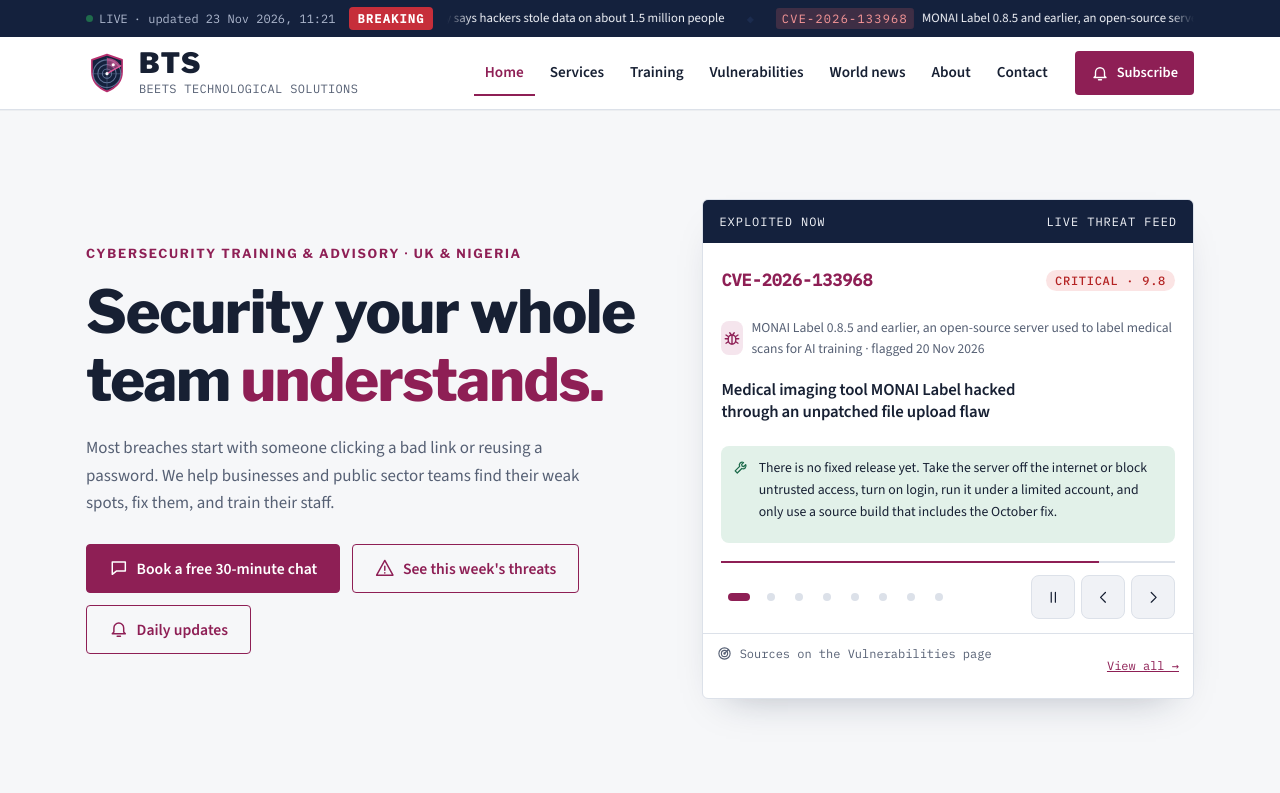
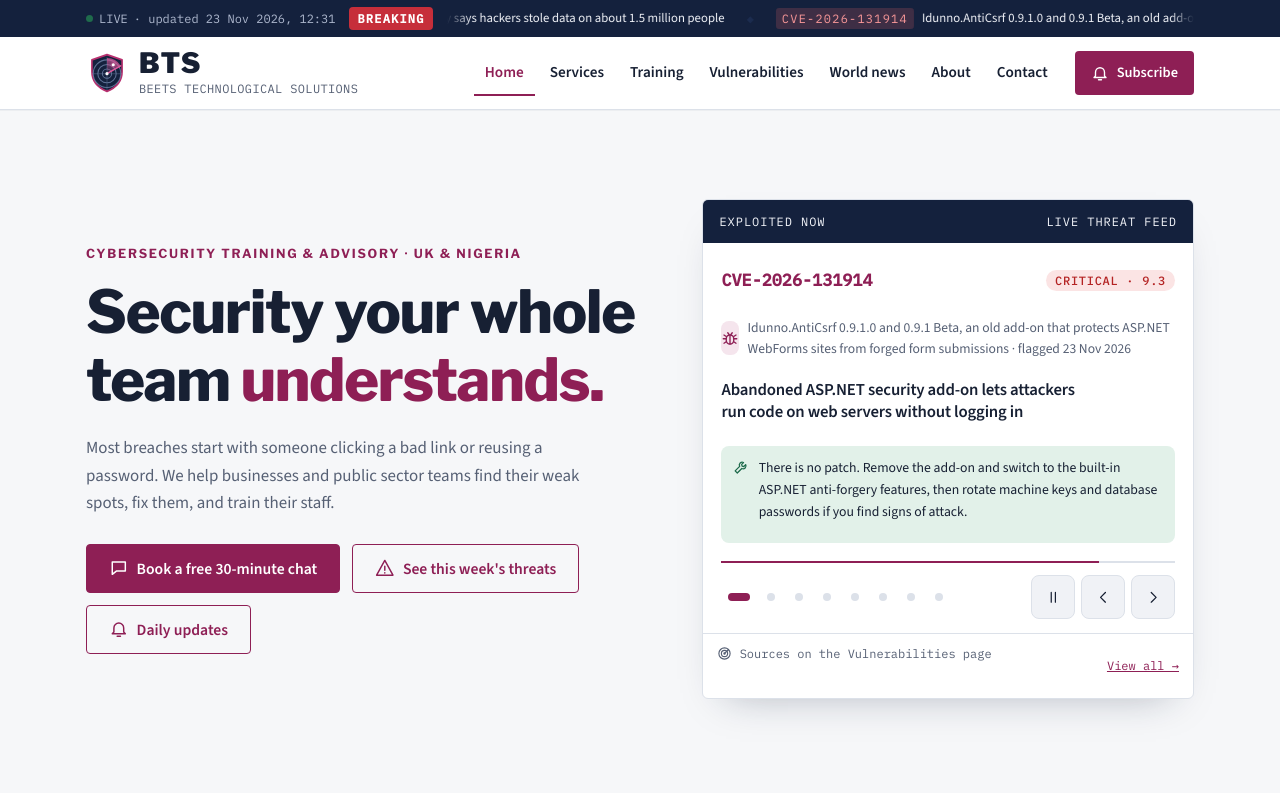
Before and after one commit to beetstechnologicalsolutions/bts-website, a website: page public/index.html in a window 1280 px wide. Shown: the top 793 px of the page. Drawn offline with nearby package versions, Linux system fonts and the light colour scheme.

Commit message:
Update threat feed: 23 Nov 2026, 12:31

```diff
--- a/public/index.html
+++ b/public/index.html
@@ -782,8 +782,20 @@ var SOCIAL={linkedin:"",x:"",instagram:""};
 var CLIENTS=[];
 
 /* DATA:START */
-var UPDATED="23 Nov 2026, 11:21";
+var UPDATED="23 Nov 2026, 12:31";
 var VULNS=[
+ {
+  "id": "CVE-2026-131914",
+  "sev": "critical",
+  "score": "9.3",
+  "product": "Idunno.AntiCsrf 0.9.1.0 and 0.9.1 Beta, an old add-on that protects ASP.NET WebForms sites from forged form submissions",
+  "title": "Abandoned ASP.NET security add-on lets attackers run code on web servers without logging in",
+  "what": "The add-on trusts data sent in a form field and unpacks it without checking it, so one crafted web request can run code on the IIS server. Google's Mandiant team says it has seen this used in real attacks. The project has had no updates since 2008.",
+  "fix": "There is no patch. Remove the add-on and switch to the built-in ASP.NET anti-forgery features, then rotate machine keys and database passwords if you find signs of attack.",
+  "added": "23 Nov 2026",
+  "src": "The Hacker News",
+  "url": "https://thehackernews.com/2026/11/hackers-exploit-critical-aspnet-anti.html"
+ },
  {
   "id": "CVE-2026-133968",
   "sev": "critical",
@@ -1264,6 +1276,24 @@ var NEWS=[
   "url": "https://www.koreajoongangdaily.com/business/kepco-data-breach-exposes-personal-information-of-15-million-users/12985064"
  },
  {
+  "region": "Europe",
+  "date": "23 Nov 2026",
+  "title": "European Commission still fighting an intrusion first spotted a month ago",
+  "body": "Euronews reports that attackers found in the Commission's internal networks on 22 October have not been fully removed. The EU Academy learning site was taken offline on Saturday, and the Commission has confirmed that names and email addresses of its users leaked. Unnamed sources say a China-backed group is suspected, which the Commission has not confirmed.",
+  "why": "If you or your staff have an EU Academy account, expect phishing emails that use your name, and do not click links in unexpected messages about the account.",
+  "src": "Euronews",
+  "url": "https://www.euronews.com/2026/11/23/exclusive-china-backed-hackers-suspected-behind-ongoing-eu-commission-cyberattack"
+ },
+ {
+  "region": "UK",
+  "date": "23 Nov 2026",
+  "title": "Next says some company data was accessed through a hacked online supplier",
+  "body": "High street retailer Next says one of its online suppliers was breached, giving outsiders access to a limited set of data about Next. It says current evidence shows no customer personal data was taken and its own systems were not hit. The supplier has not been named, and Next is working with police and regulators.",
+  "why": "List the outside firms that hold your business or customer data this week, and ask each one how and how fast they would tell you about a breach.",
+  "src": "PA Media via The Irish News",
+  "url": "https://www.irishnews.com/news/uk/next-says-some-data-accessed-in-cyber-incident-affecting-online-supplier-KT3N7DH7JJKEVONRGL7NPUVOGY/"
+ },
+ {
   "region": "Global",
   "date": "22 Nov 2026",
   "title": "OpenRouter drops three AI hosting providers after researchers find prompts were copied for months",
@@ -1282,15 +1312,6 @@ var NEWS=[
   "url": "https://www.bleepingcomputer.com/news/security/cleverbridge-warns-hackers-stole-credit-card-numbers-cvvs-in-data-breach/"
  },
  {
-  "region": "Europe",
-  "date": "21 Nov 2026",
-  "title": "Austria's Foreign Ministry says intruders viewed staff contact details through its outsourced website",
-  "body": "Austria's Foreign Ministry says someone got unauthorised access to its website, which an outside provider runs, on 12 and 13 November. Investigators found the intruders viewed names and work contact details of staff in Vienna and at Austrian embassies abroad. The ministry says the public's data was not affected, has reported the incident to Austria's cyber security office and data protection authority, and has not said who was behind it.",
-  "why": "If an outside firm runs your website, ask them this week who can log in to it, whether those logins use two-step verification, and how quickly they would tell you about a breach.",
-  "src": "Security Affairs",
-  "url": "https://securityaffairs.com/203680/hacking/cyberattack-on-austrian-foreign-ministry-exposes-diplomatic-staff-data.html"
- },
- {
   "region": "Global",
   "date": "21 Nov 2026",
   "title": "Microsoft says a flaw in Entra Connect Health let outsiders read tenant details",
@@ -1327,24 +1348,6 @@ var NEWS=[
   "url": "https://www.yahoo.com/news/world/articles/tens-thousands-uk-fridges-secured-000211626.html"
  },
  {
-  "region": "UK",
-  "date": "20 Nov 2026",
-  "title": "UK military chief confirms offensive cyber operations against Russia, China, Iran and North Korea",
-  "body": "General Sir Rob Magowan, who heads the armed forces' cyber command, told Sky News the National Cyber Force is carrying out offensive operations against the four states. He gave no detail on targets or results. The force, run jointly by GCHQ and the Ministry of Defence, opened a new headquarters in Lancashire this week, and the NCSC logged 1,831 cyber attack reports in the past year, 80 of them nationally significant.",
-  "why": "State-backed groups often hit suppliers to get at bigger targets, so check this week that every remote access login your business uses has two-step verification switched on.",
-  "src": "Daily Mirror via AOL",
-  "url": "https://www.aol.co.uk/articles/britain-conducting-offensive-cyber-operations-111206000.html"
- },
- {
-  "region": "Americas",
-  "date": "20 Nov 2026",
-  "title": "FBI investigates an apparent breach of its national crime database",
-  "body": "CNN reports, citing two people briefed on the investigation, that the FBI is looking into an apparent hack of the National Crime Information Center. Police across the US use this database to check warrants and run background checks. It is not yet clear what data was reached, the FBI has not commented, and it would be the bureau's second breach in recent months.",
-  "why": "Review who can reach your most sensitive records this week, and remove access for anyone who no longer needs it.",
-  "src": "CNN via Yahoo News",
-  "url": "https://www.yahoo.com/news/us/articles/fbi-hacked-again-time-breach-022312420.html"
- },
- {
   "region": "Nigeria",
   "date": "18 Nov 2026",
   "title": "CBN directors warn Nigerian banks about the risks of AI tools",
@@ -1352,6 +1355,15 @@ var NEWS=[
   "why": "Agree a rule this week that no payment goes out on an urgent email or call alone, and confirm requests by phoning a number you already have.",
   "src": "BusinessDay",
   "url": "https://businessday.ng/news/article/ai-agents-pose-new-risks-to-nigerian-banks-cbn-warns/"
+ },
+ {
+  "region": "Global",
+  "date": "10 Nov 2026",
+  "title": "Attackers use a login bypass in Xen Orchestra to take over virtual machine servers",
+  "body": "Vates warns that a critical flaw in Xen Orchestra, the web console used to manage XCP-ng virtual machine hosts, is being used in attacks. It lets outsiders get in without a password and has no CVE number yet, only the advisory ID VSA-2026-062. Fixes are in Xen Orchestra 6.9.1 and 6.10.0, and a second flaw (VSA-2026-063) is still waiting for a patch.",
+  "why": "If you run Xen Orchestra, update it now, keep the console off the internet, and change its passwords if it was ever exposed.",
+  "src": "BleepingComputer",
+  "url": "https://www.bleepingcomputer.com/news/security/critical-xen-orchestra-auth-bypass-flaw-exploited-to-hijack-vm-servers/"
  },
  {
   "region": "Nigeria",
```
